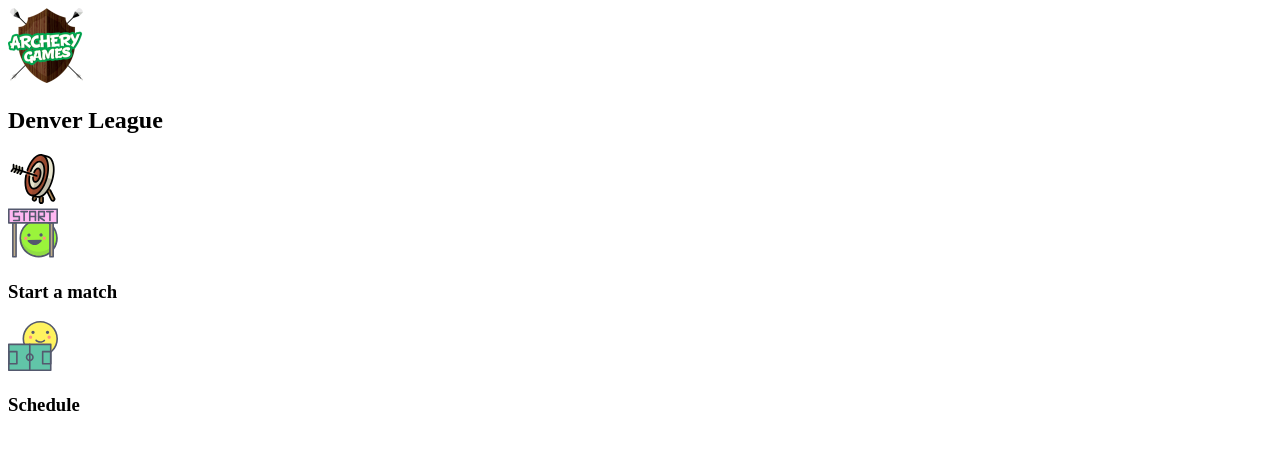
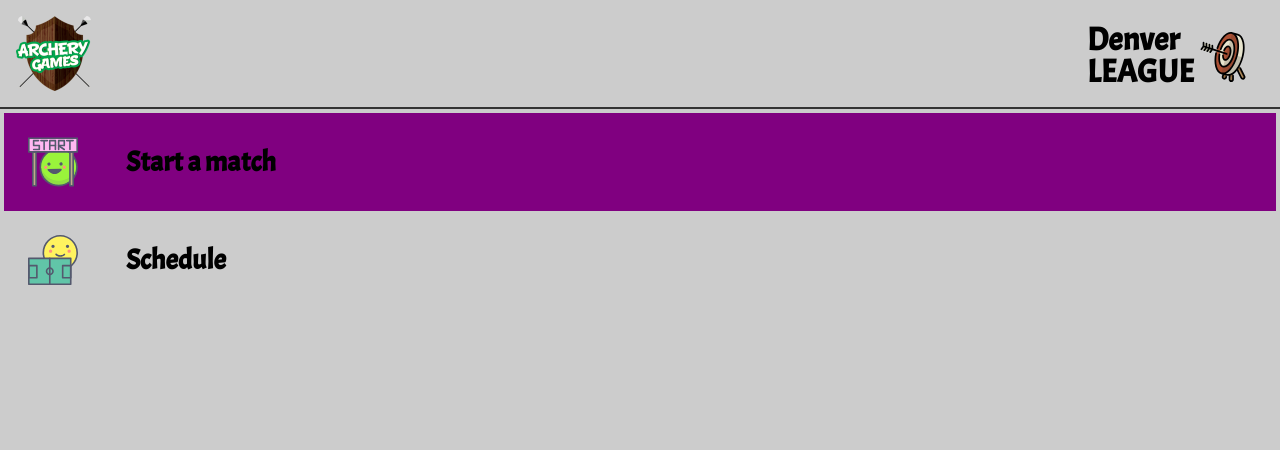
Before and after one commit to Ecksi/archery-games, a Vue app: page / in a window 1280 px wide. Shown: the top 450 px of the page. Built offline with nearby package versions, Linux system fonts and the light colour scheme.

Commit message:
Add quick styles

```diff
--- a/src/App.vue
+++ b/src/App.vue
@@ -27,3 +27,74 @@
     name: 'App'
   }
 </script>
+
+<style>
+  :root {
+    font-size: 16px;
+    font-family: 'Acme', Helvetica, sans-serif;
+  }
+
+  * {
+    margin: 0;
+    padding: 0;
+  }
+
+  html {
+    height: 100%;
+  }
+
+  body {
+    box-sizing: border-box;
+    background-color: #CCC;
+  }
+
+  .header {
+    display: flex;
+    justify-content: space-between;
+    padding-bottom: 1rem;
+    border-bottom: 2px solid #333;
+  }
+
+  .header__logo {
+    margin-left: 1rem;
+    margin-top: 1rem;
+  }
+
+  .header__title {
+    margin-right: 2rem;
+    margin-top: 1.5rem;
+  }
+
+  .header__title h2 {
+    display: inline-block;
+    margin-right: 0.25rem;
+    font-size: 2rem;
+    line-height: 1;
+  }
+
+  .header__title span {
+    display: block;
+    text-transform: uppercase;
+  }
+
+  .main {
+    height: 100%;
+    margin: 0.25rem;
+  }
+
+  .section {
+    display: flex;
+    padding: 1.5rem;
+    background-color: purple;
+  }
+
+  .section h3 {
+    align-self: center;
+    font-size: 28px;
+    margin-left: 3rem;
+  }
+
+  .section-b {
+    background-color: initial;
+  }
+</style>
```
